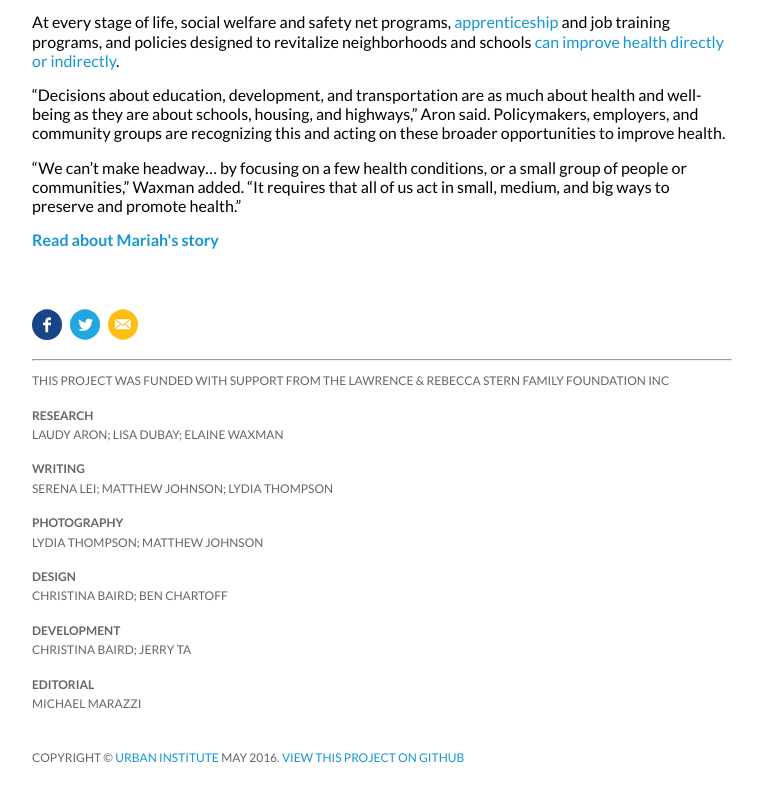
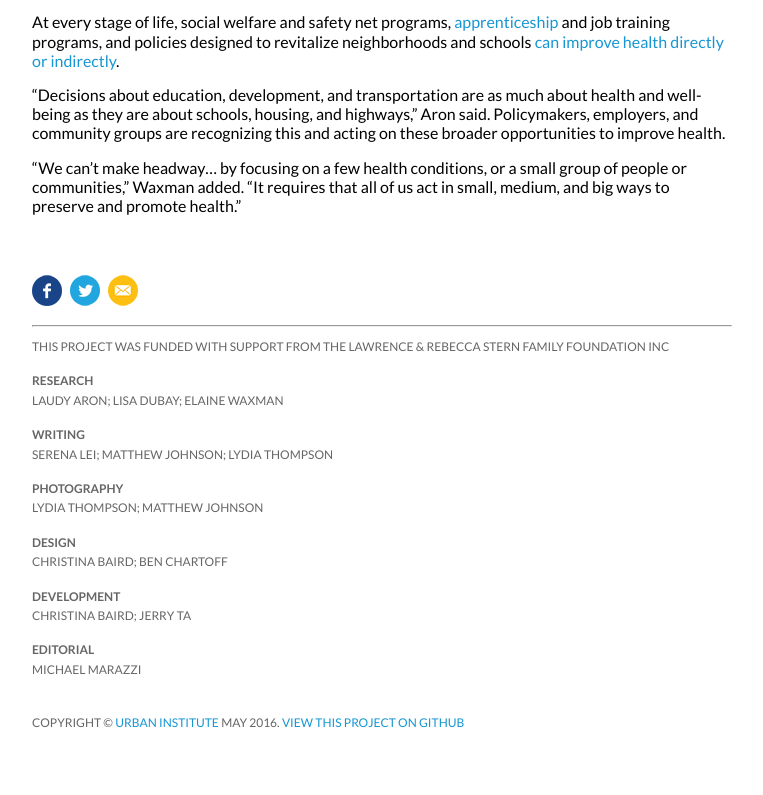
Before and after one commit to UrbanInstitute/sdh, a plain HTML site: page index.html in a window 1280 px wide. Shown: the part 3183-3978 px from the top of the page, without its empty margins (383-1146 px from the left). After the commit the page ends 3943 px from the top, so only its background shows below. Drawn offline with nearby package versions, Linux system fonts and the light colour scheme.

Commit message:
removed text prompt on index page

```diff
--- a/index.html
+++ b/index.html
@@ -184,7 +184,7 @@
 
         <p> “We can’t make headway… by focusing on a few health conditions, or a small group of people or communities,” Waxman added. “It requires that all of us act in small, medium, and big ways to preserve and promote health.” </p>
 
-<p><span class="readmore"><a href="becomingmom.html">Read about Mariah's story</a></span></p>
+
 
 
                  <div id="homesocial">
```
